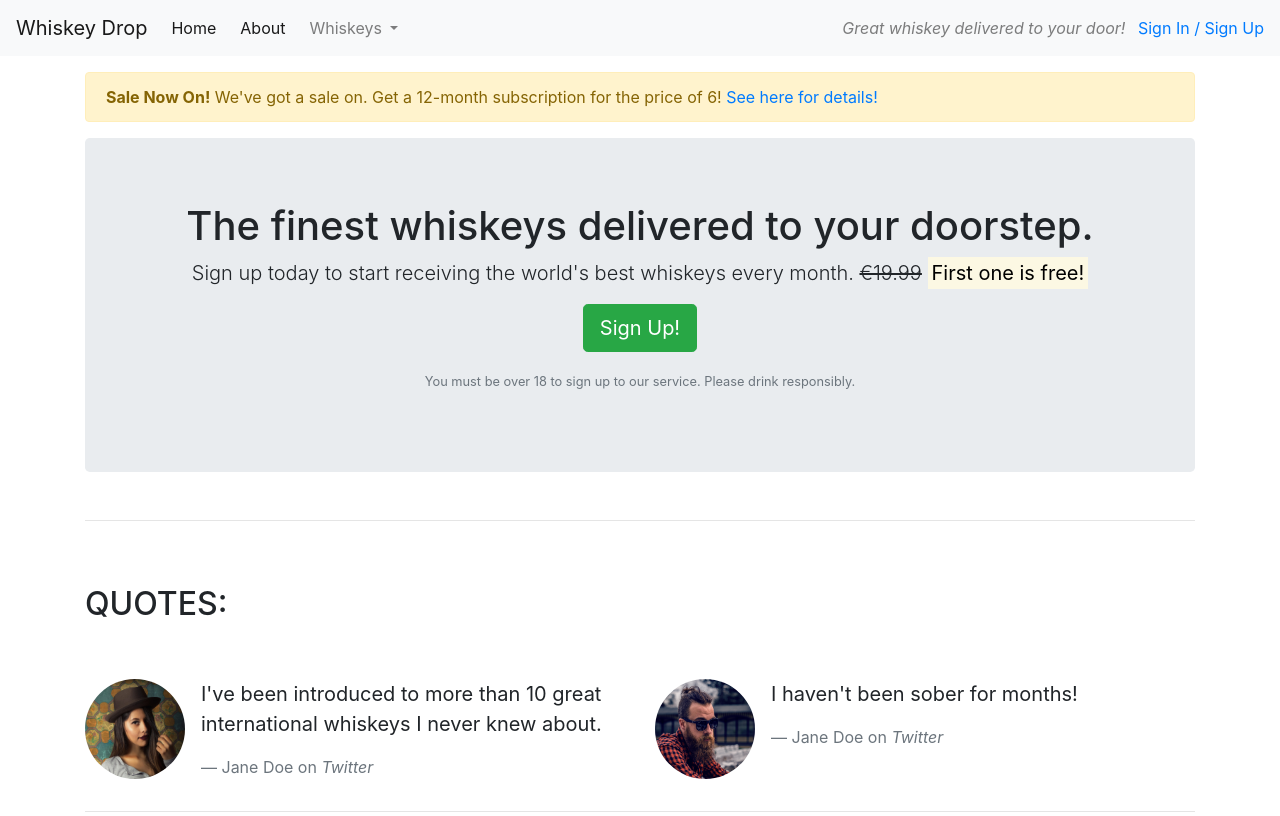
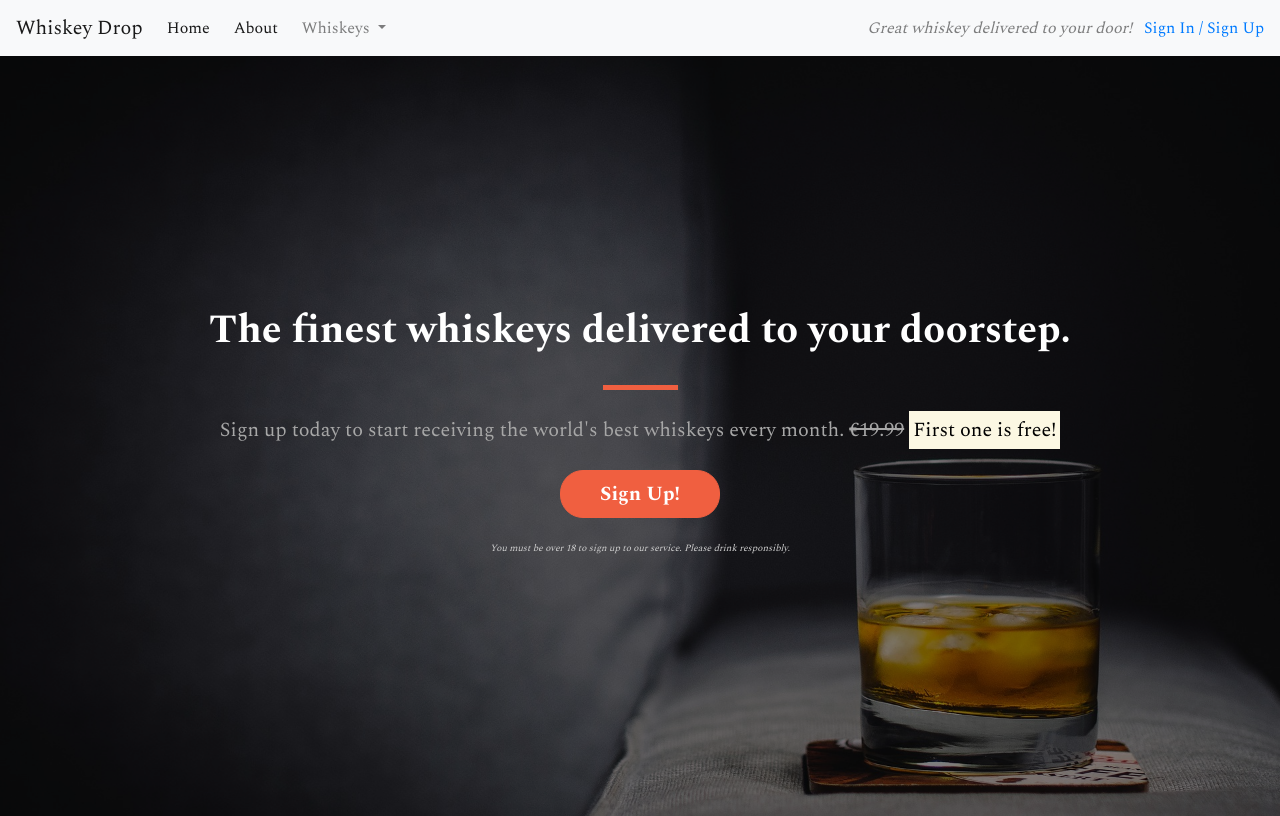
Before and after one commit to UsmanButt1/bootstrap4-practice, a plain HTML site: page index.html in a window 1280 px wide. Shown: the top 816 px of the page. Drawn offline with nearby package versions, Linux system fonts and the light colour scheme.

Commit message:
Add CSS styling to landing page, callout and call-to-action button. Add background image to landing page and add CSS styling

```diff
--- /dev/null
+++ b/assets/css/style.css
@@ -0,0 +1,95 @@
+body {
+    font-family: "Spectral", sans-serif;
+}
+
+.alert-container {}
+
+.callout-container {
+    height: 100vh;
+
+    background: url(/assets/images/whiskey-background.jpg) no-repeat bottom right fixed;
+    -webkit-background-size: cover;
+    -moz-background-size: cover;
+    -o-background-size: cover;
+    background-size: cover;
+
+    display: flex;
+    align-items: center;
+    justify-content: center;
+
+    position: relative;
+}
+
+.opaque-overlay {
+    position: absolute;
+    top: 0;
+    left: 0;
+    height: 100%;
+    width: 100%;
+    background-color: rgba(0,0,0,0.5);
+}
+
+.quotes-container {}
+
+.features-container {}
+
+/* Block dividers */
+
+.block-divider {
+    width: 75px;
+    height: 5px;
+    border: 0;
+}
+
+.block-divider--orange {
+    background-color: #f05f40;
+}
+
+.block-divider--short {
+    width: 35px;
+}
+
+/*Jumbotron*/
+
+.jumbotron {
+    background-color: transparent;
+}
+
+.jumbotron-header {
+    color: white;
+    font-weight: bold;
+    margin-bottom: 30px;
+}
+
+.jumbotron .lead {
+    margin: 25px 0;
+    color: #a7a7a7;
+}
+
+.jumbotron small {
+    font-size: 60%;
+    font-style: italic;
+    color: #d0d0d0
+}
+
+/* Buttons */
+
+.btn--cta {
+    font-weight: bold;
+    border-radius: 23px;
+    width: 160px;
+}
+
+.btn--red {
+    color: white;
+    background-color: #f05f40;
+    border-color: #f05f40;
+}
+
+.btn--red:hover,
+.btn--red:active,
+.btn--red:focus,
+.btn--red:active:focus {
+    background-color: #df4929;
+    border-color: #df4929;
+}
--- a/index.html
+++ b/index.html
@@ -7,6 +7,10 @@
   <title>Whiskey Drop | Taste a new whiskey every month</title>
   <link rel="stylesheet" href="https://maxcdn.bootstrapcdn.com/bootstrap/4.1.3/css/bootstrap.min.css">
   <script src="https://kit.fontawesome.com/7c8ab4a923.js" crossorigin="anonymous"></script>
+  <link rel="preconnect" href="https://fonts.googleapis.com">
+  <link rel="preconnect" href="https://fonts.gstatic.com" crossorigin>
+  <link href="https://fonts.googleapis.com/css2?family=Spectral:400,700" rel="stylesheet">
+  <link rel="stylesheet" href="assets/css/style.css" type="text/css">
 </head>
 
 <body>
@@ -43,32 +47,36 @@
       <a href="/login">Sign In / Sign Up</a>
     </div>
   </nav>
-  <article class="container mt-3">
+<!--   <div class="container alert-container">
     <div class="row d-none d-sm-block">
       <div class="col-12">
         <div class="alert alert-warning"><strong>Sale Now On!</strong> We've got a sale on. Get a 12-month subscription
           for the price of 6! <a href="">See here for details!</a></div>
       </div>
     </div>
+  </div> -->
+  <div class="container-fluid callout-container">
     <!-- Callout -->
+    <div class="opaque-overlay">&nbsp;</div>
     <div class="row">
       <div class="col-12">
         <section class="callout jumbotron text-center">
-          <h1>The finest whiskeys delivered to your doorstep.</h1>
+          <h1 class="jumbotron-header">The finest whiskeys delivered to your doorstep.</h1>
+          <hr class="block-divider block-divider--orange">
           <p class="lead">Sign up today to start receiving the world's best whiskeys every month.
             <s class="d-none d-sm-inline">€19.99</s>
             <span class="d-inline d-sm-none"><br></span>
             <strong><mark>First one is free!</mark></strong></p>
-          <p><button class="btn btn-success btn-lg" data-toggle="modal" data-target="#signUpModal">Sign Up!</button></p>
-          <p class="text-muted"><small>You must be over 18 to sign up to our service. Please drink responsibly.</small>
-          </p>
+          <p><button class="btn btn-lg btn--cta btn--red" data-toggle="modal" data-target="#signUpModal">Sign Up!</button></p>
+          <p class="text-muted"><small>You must be over 18 to sign up to our service. Please drink responsibly.</small></p>
         </section>
       </div>
     </div>
     <!-- /.callout -->
-    <hr>
+  </div>
 
   <!-- Quotes -->
+  <div class="container quotes-container">
     <section class="quotes">
       <div class="row">
         <div class="col-12 my-5">
@@ -105,9 +113,10 @@
       </div>
     </section>
     <!-- /.quotes -->
-    <hr>
+  </div>
 
   <!-- Features -->
+  <div class="features-container">
     <section class="features">
       <div class="row">
         <div class="col-12 my-5">
@@ -146,7 +155,7 @@
       </div>
     </section>
     <!-- /.features -->
-    <hr>
+  </div>
 
   <!-- Monthly Favourites -->
   <section class="monthly-favourites">
@@ -187,7 +196,6 @@
     </div>
   </section>
   <!-- /.monthly favourites -->
-  </article>
 
   <div class="modal" tabindex="-1" role="dialog" id="signUpModal">
     <div class="modal-dialog" role="document">
@@ -202,7 +210,8 @@
           <form>
             <div class="form-group">
               <label for="exampleInputEmail1">Email address</label>
-              <input type="email" class="form-control" id="exampleInputEmail1" aria-describedby="emailHelp" placeholder="Enter email">
+              <input type="email" class="form-control" id="exampleInputEmail1" aria-describedby="emailHelp"
+                placeholder="Enter email">
               <small id="emailHelp" class="form-text text-muted">We'll never share your email with anyone else.</small>
             </div>
             <div class="form-group">
```
Also changed, not shown: assets/images/whiskey-background.jpg (added). Lines whose indentation alone changed are shown as unchanged.
